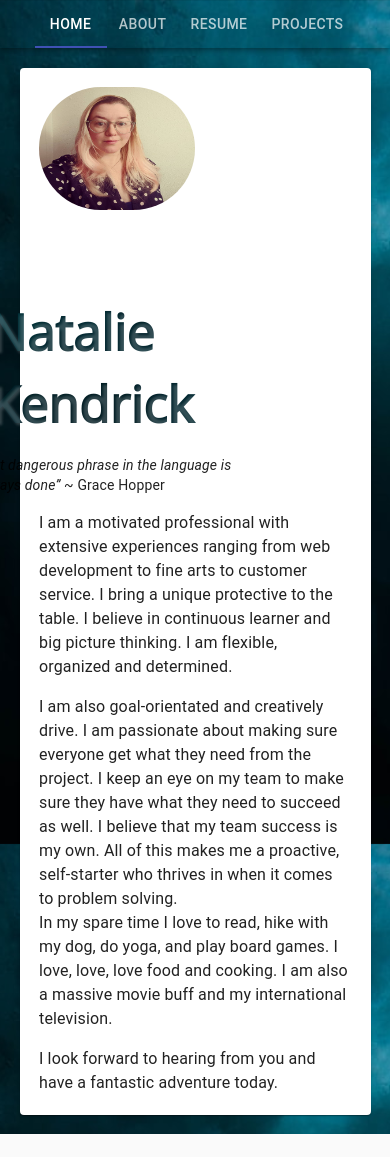
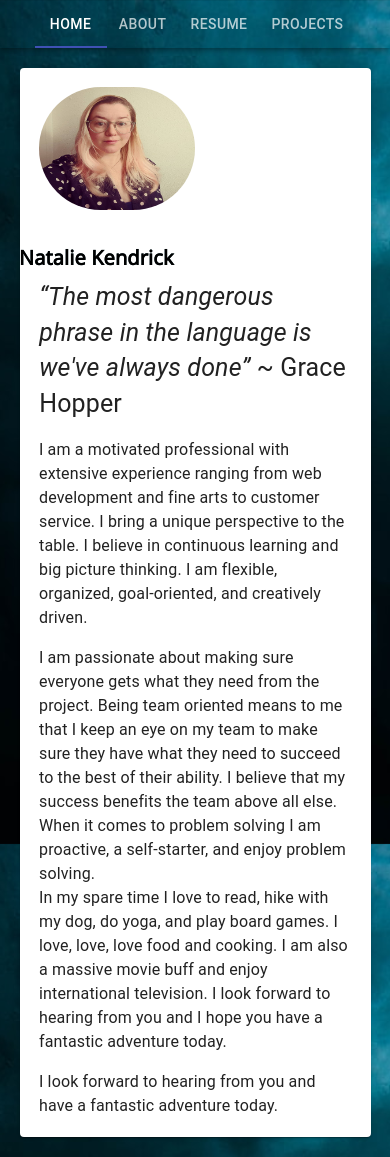
Before and after one commit to listenToRipley/nataliekendrick, a React (Create React App) app: page /about in a window 390 px wide. Before the commit the page ends 1134 px from the top, so only its background shows below. Built offline with nearby package versions, Linux system fonts and the light colour scheme.

Commit message:
about content updated

```diff
--- a/src/Components/About.js
+++ b/src/Components/About.js
@@ -32,11 +32,12 @@ const About = () => {
       </Grid>
 
     <Typography paragraph>
-    I am a motivated professional with extensive experiences ranging from web development to fine arts to customer service. I bring a unique protective to the table. I believe in continuous learner and big picture thinking. I am flexible, organized and determined.
+    I am a motivated professional with extensive experience ranging from web development and fine arts to customer service. I bring a unique perspective to the table. I believe in continuous learning and big picture thinking. I am flexible, organized, goal-oriented, and creatively driven.
     </Typography>
-    <Typography> I am also goal-orientated and creatively drive. I am passionate about making sure everyone get what they need from the project. I keep an eye on my team to make sure they have what they need to succeed as well. I believe that my team success is my own. All of this makes me a proactive, self-starter who thrives in when it comes to problem solving.</Typography>
+    <Typography> I am passionate about making sure everyone gets what they need from the project. Being team oriented means to me that I keep an eye on my team to make sure they have what they need to succeed to the best of their ability. I believe that my success benefits the team above all else. When it comes to problem solving I am proactive, a self-starter, and enjoy problem solving.
+</Typography>
     <Typography paragraph>
-    In my spare time I love to read, hike with my dog, do yoga, and play board games. I love, love, love food and cooking. I am also a massive movie buff and my international television.
+    In my spare time I love to read, hike with my dog, do yoga, and play board games. I love, love, love food and cooking. I am also a massive movie buff and enjoy international television. I look forward to hearing from you and I hope you have a fantastic adventure today.
     </Typography>
     <Typography>
       I look forward to hearing from you and have a fantastic adventure today.
--- a/src/Components/Components.css
+++ b/src/Components/Components.css
@@ -306,7 +306,7 @@ a:hover {
   }
 }
 
-@media all and (max-width: 375px) and (min-width: 200px) {
+@media all and (min-width: 200px) and (max-width: 405px)  {
   .panel {
     -webkit-text-size-adjust: 2px;
   }
@@ -319,6 +319,8 @@ a:hover {
     margin-top: -2%;
     color: black;
     -webkit-text-fill-color: black;
+    background-position: center;
+    font-size: 20px;
   }
 
   .aboutQuote {
```
